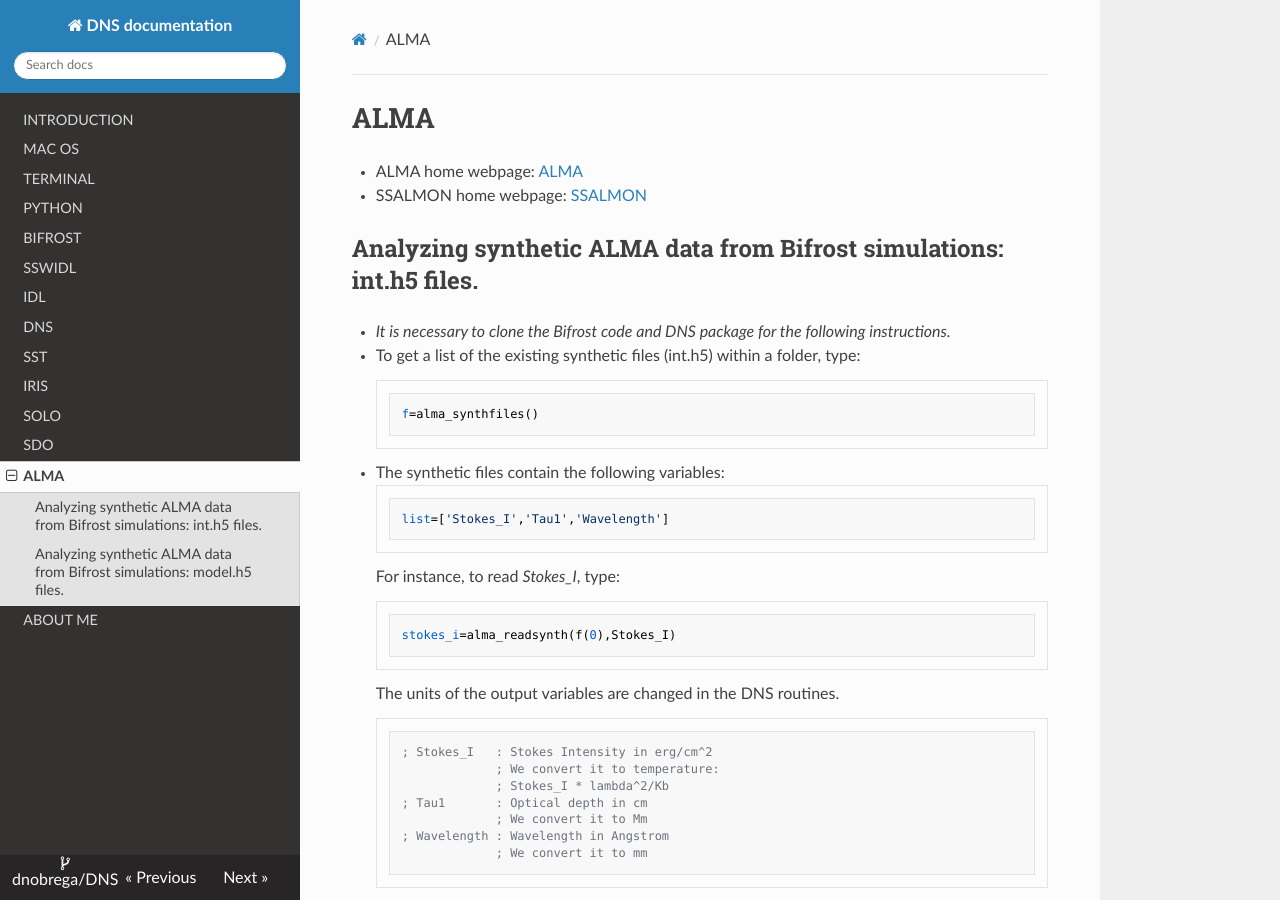
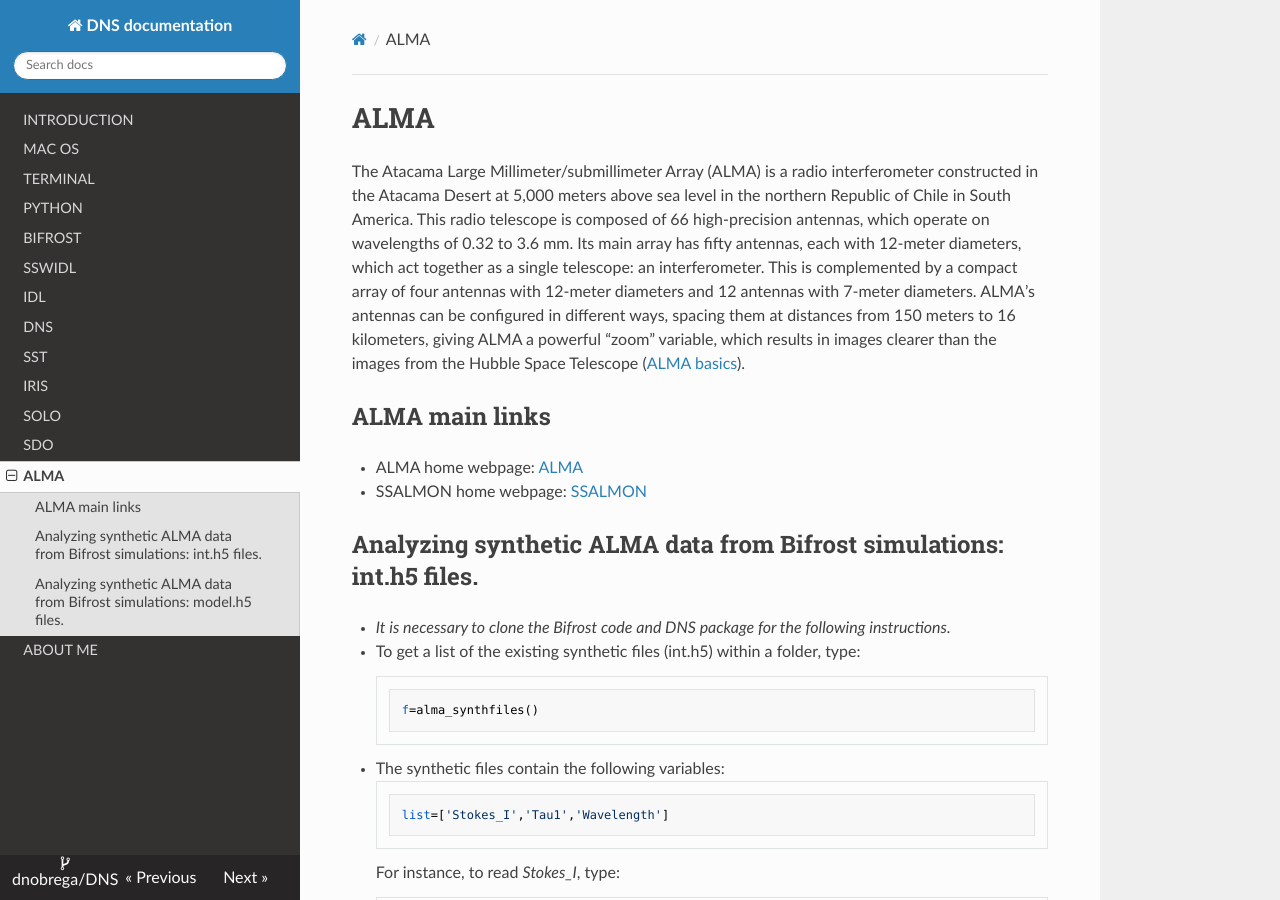
Before and after one commit to dnobrega/DNS, an MkDocs documentation site: the page built from docs/ALMA.md, in a window 1280 px wide and 900 px high. Built offline with MkDocs 1.6.1, drawn with Linux system fonts in a browser that asks for light colours; nearby versions of some CDN libraries.

Commit message:
Update ALMA.md

```diff
--- a/docs/ALMA.md
+++ b/docs/ALMA.md
@@ -1,4 +1,10 @@
 # ALMA
+
+The Atacama Large Millimeter/submillimeter Array (ALMA) is a radio interferometer constructed in the Atacama Desert at 5,000 meters above sea level in the northern Republic of Chile in South America. This radio telescope is composed of 66 high-precision antennas, which operate on wavelengths of 0.32 to 3.6 mm. Its main array has fifty antennas, each with 12-meter diameters, which act together as a single telescope: an interferometer. This is complemented by a compact array of four antennas with 12-meter diameters and 12 antennas with 7-meter diameters. ALMA’s antennas can be configured in different ways, spacing them at distances from 150 meters to 16 kilometers, giving ALMA a powerful “zoom” variable, which results in images clearer than the images from the Hubble Space Telescope ([ALMA basics](https://almascience.nrao.edu/about-alma/alma-basics)).
+
+
+## ALMA main links
+
 
 - ALMA home webpage: [ALMA](https://almascience.nrao.edu/)
 - SSALMON home webpage: [SSALMON](https://www.ssalmon.uio.no/)
```
